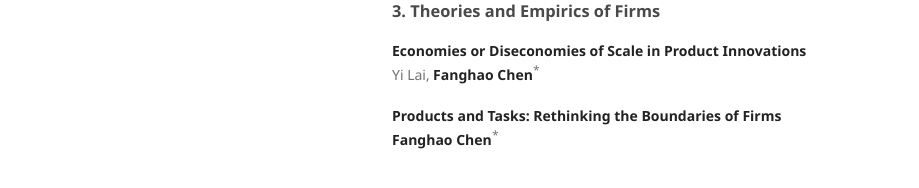
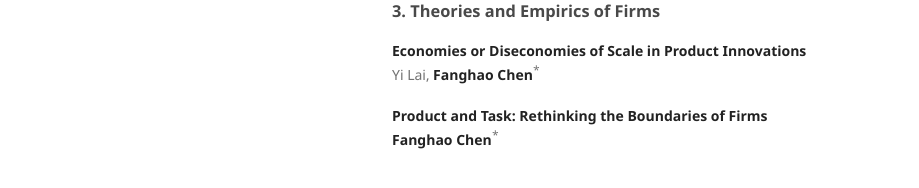
Before and after one commit to FanghaoChen/homepage, a Jekyll site: the page built from research.md, in a window 1280 px wide and 900 px high, scrolled down 513 px. Shown: the part 681-869 px from the top of the window, without its empty margins (178-1097 px from the left). Built offline with Jekyll 4.4.1, drawn with Linux system fonts in a browser that asks for light colours.

Commit message:
Update research.md

```diff
--- a/research.md
+++ b/research.md
@@ -59,5 +59,5 @@ Loren Brandt, Gilles Duranton, **Fanghao Chen**<sup>*</sup>
 **Economies or Diseconomies of Scale in Product Innovations** <br/>
 Yi Lai, **Fanghao Chen**<sup>*</sup>
 
-**Products and Tasks: Rethinking the Boundaries of Firms** <br/>
+**Product and Task: Rethinking the Boundaries of Firms** <br/>
 **Fanghao Chen**<sup>*</sup>
```
